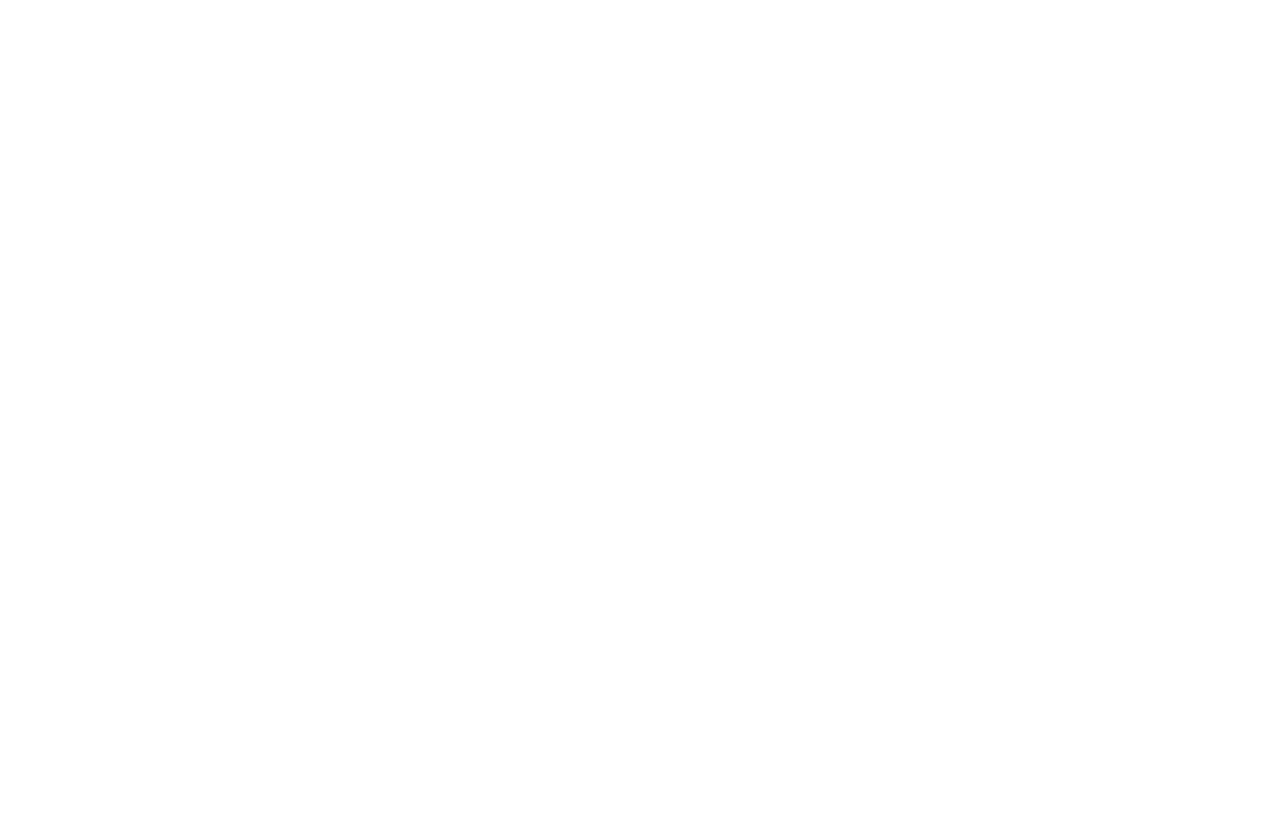
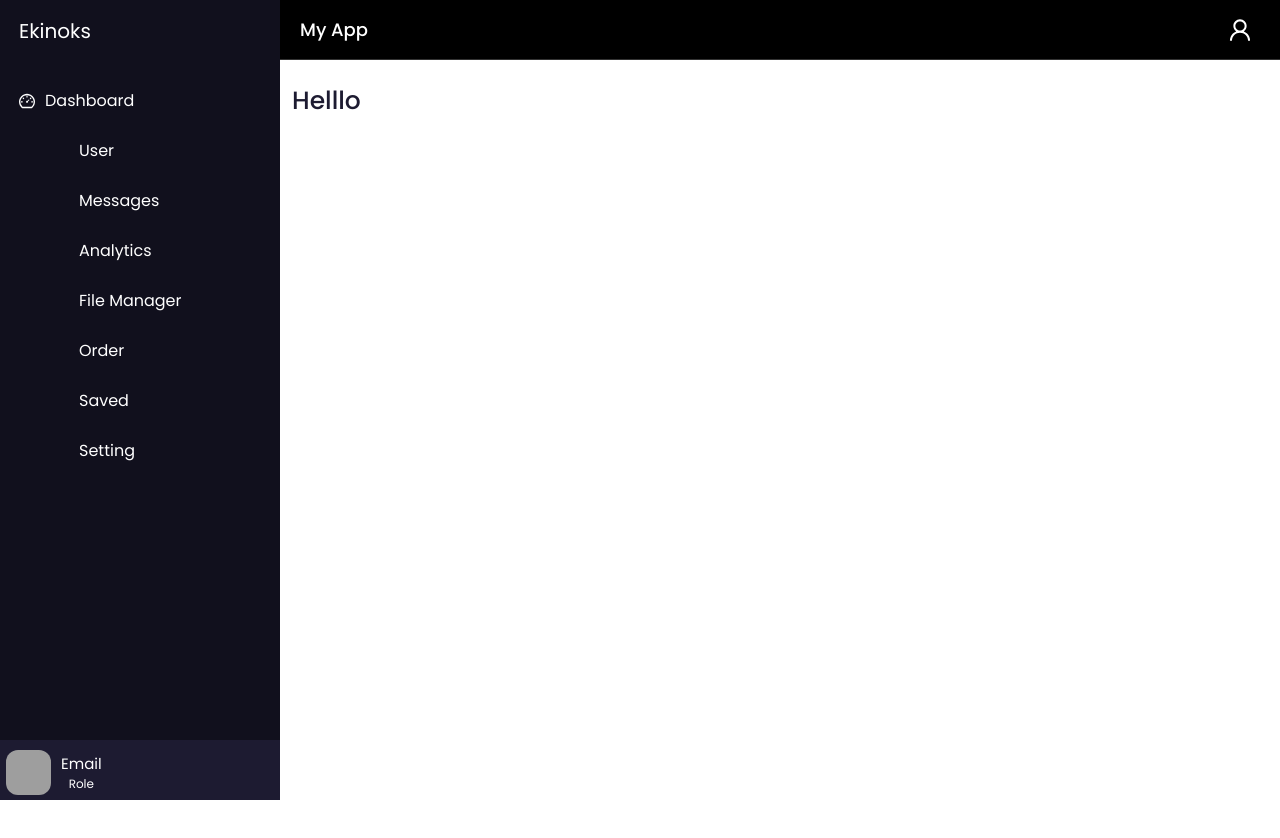
Before and after one commit to Sachittarway/FSAD-Employee-Management-System, a React (Create React App) app in the folder frontend/: page /EmployeeList in a window 1280 px wide. Before the commit this address had no page. Shown: the top 838 px of the page. Before the commit the page ends 800 px from the top, so only its background shows below. Built offline with nearby package versions, Linux system fonts and the light colour scheme; grey boxes are pictures that could not be loaded.

Commit message:
Updated navbar

```diff
--- a/frontend/src/App.js
+++ b/frontend/src/App.js
@@ -2,6 +2,7 @@ import "./App.css";
 import { BrowserRouter, Routes, Route } from "react-router-dom";
 import Login from "./Pages/Login";
 import SideNavbar from "./Components/SideNavbar";
+import EmployeeList from "./Pages/EmployeeList";
 
 function App() {
   return (
@@ -10,6 +11,7 @@ function App() {
         <Routes>
           <Route path="/" element={<Login />} />
           <Route path="/nav" element={<SideNavbar />} />
+          <Route path="/EmployeeList" element={<EmployeeList />}/>
         </Routes>
       </BrowserRouter>
     </div>
--- a/frontend/src/Components/SideNavbar.css
+++ b/frontend/src/Components/SideNavbar.css
@@ -253,6 +253,7 @@ body {
   height: 100%;
   left: 280px;
   transition: all 0.5s ease;
+  top:70px;
 }
 
 .home_content .text {
--- a/frontend/src/Components/SideNavbar.jsx
+++ b/frontend/src/Components/SideNavbar.jsx
@@ -1,15 +1,10 @@
 import React from "react";
-import "./SideNavbar.css"; // Import the CSS file for styling
-import { DashboardOutlined } from "@ant-design/icons"; // Import the icon from Ant Design
-import { Avatar } from "antd"; // Import the Avatar component from Ant Design
-import { UserOutlined } from "@ant-design/icons"; // Import the UserOutlined icon from Ant Design
+import "./SideNavbar.css";
+import { DashboardOutlined } from "@ant-design/icons";
+import { Avatar } from "antd";
+import { UserOutlined } from "@ant-design/icons";
 
-const SideNavbar = () => {
-  //   const sidebarRef = useRef(null);
-
-  //   const toggleSidebar = () => {
-  //     sidebarRef.current.classList.toggle("active");
-  //   };
+const SideNavbar = ({props}) => {
   return (
     <>
       <div className="sidebar active">
@@ -95,19 +90,19 @@ const SideNavbar = () => {
       </div>
 
       <div className="top_navbar">
-        {/* Left div */}
+
         <div className="left-div">
           <span className="brand_name">My App</span>
         </div>
 
-        {/* Right div */}
+
         <div className="right-div">
           <Avatar size="large" icon={<UserOutlined />} />
         </div>
       </div>
 
       <div class="home_content">
-        <div class="text">Home Content</div>
+        <div class="text">Helllo</div>
       </div>
     </>
   );
--- /dev/null
+++ b/frontend/src/Pages/EmployeeList.jsx
@@ -0,0 +1,11 @@
+import SideNavbar from "../Components/SideNavbar"
+
+const EmployeeList = () =>{
+    return(
+        <>
+            <SideNavbar props={"Hello"} />
+        </>
+    )
+}
+
+export default EmployeeList;
```
